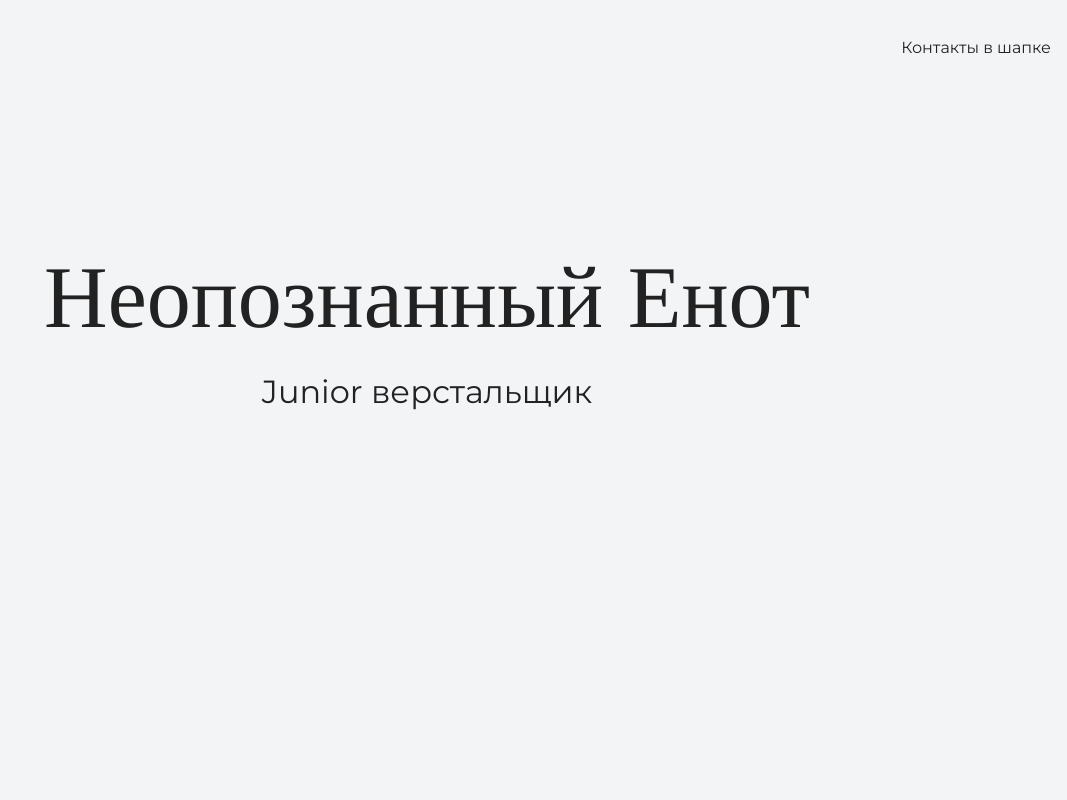
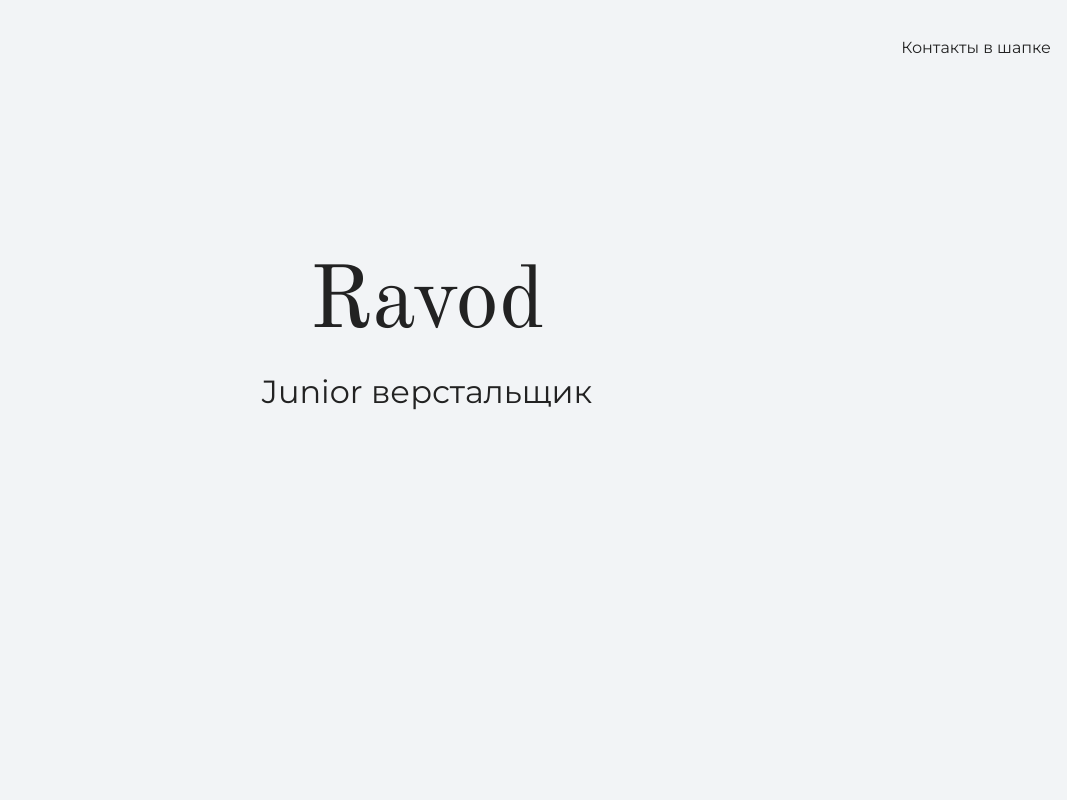
Before and after one commit to Ravod/my-site, a plain HTML site: page index.html in a window 1280 px wide. Shown: the top 800 px of the page, without its empty margins (213-1280 px from the left). Drawn offline with nearby package versions, Linux system fonts and the light colour scheme.

Commit message:
Меняет текст на главной странице

```diff
--- a/index.html
+++ b/index.html
@@ -16,7 +16,7 @@
 
     <section class="hero-image">
       <div class="container">
-      <h1 class="heading">Неопознанный Енот</h1>
+      <h1 class="heading">Ravod</h1>
       <p>Junior верстальщик</p>
       </div>
     </section>
```
